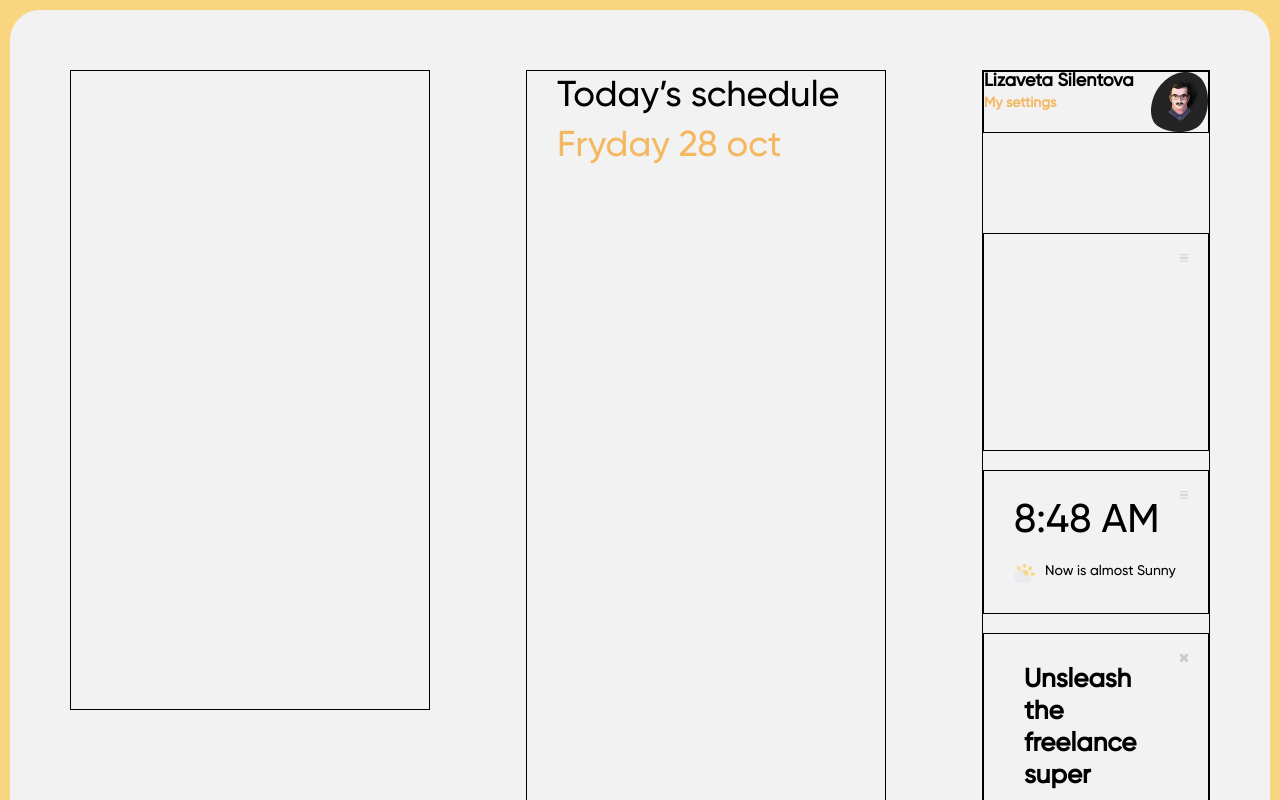
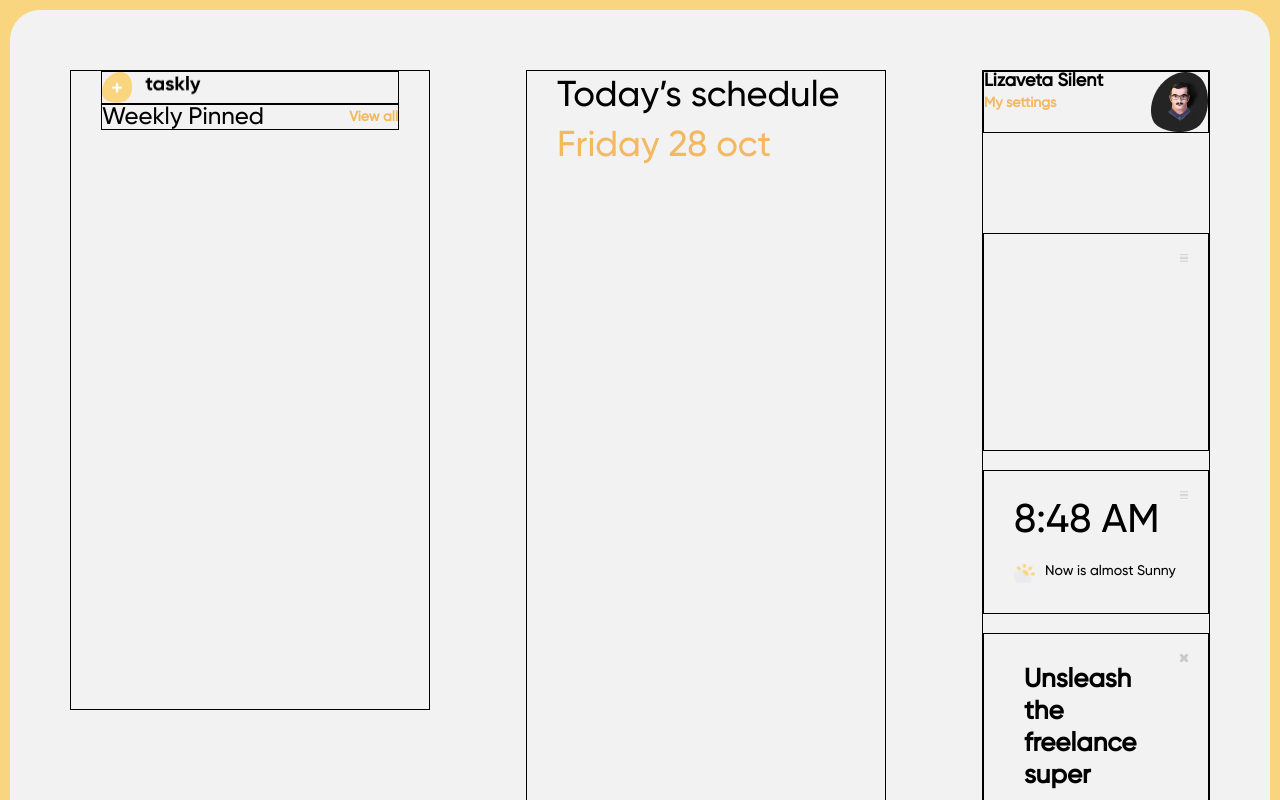
Before and after one commit to lizasilent/taskly, a React (Create React App) app: page / in a window 1280 px wide. Shown: the top 800 px of the page. Built offline with nearby package versions, Linux system fonts and the light colour scheme; no server answers.

Commit message:
left menu

```diff
--- a/package.json
+++ b/package.json
@@ -3,9 +3,13 @@
   "version": "0.1.0",
   "private": true,
   "dependencies": {
+    "@emotion/react": "^11.10.5",
+    "@emotion/styled": "^11.10.5",
+    "@mui/material": "^5.10.16",
     "@testing-library/jest-dom": "^5.16.4",
     "@testing-library/react": "^13.3.0",
     "@testing-library/user-event": "^13.5.0",
+    "antd": "^5.0.2",
     "react": "^18.1.0",
     "react-dom": "^18.1.0",
     "react-scripts": "5.0.1",
--- a/src/App.css
+++ b/src/App.css
@@ -209,3 +209,43 @@ width: 100%;
   height: 55px;
   min-width: 55px;
 }
+
+.logo {
+  display: flex;
+  justify-content: left;
+  border: 1px solid black;
+}
+
+.logo__img {
+  height: 31px;
+  width: 100px;
+}
+
+.weekly {
+  border: 1px solid black;
+
+}
+
+
+.weekly__header {
+display: flex;
+flex-direction: row;
+justify-content: space-between;
+align-items: center;
+}
+
+.weekly__header p {
+  margin: 0;
+  }
+
+.weekly__header-big {
+  font-size: 24px;
+  line-height: 24px;
+}
+
+.weekly__header-small {
+  font-size: 14px;
+  line-height: 14px;
+  font-weight: bold;
+  color: rgba(244, 184, 96, 1);
+}
--- a/src/App.js
+++ b/src/App.js
@@ -1,7 +1,7 @@
 
 import './App.css';
 import Main from "./components/Main";
-import options from "./api/musicApi";
+// import options from "./api/musicApi";
 
 function App() {
   return (
--- a/src/components/CenterMenu.js
+++ b/src/components/CenterMenu.js
@@ -9,7 +9,7 @@ function CenterMenu() {
 
         <div className="middle__header">
         <p className="text">Today’s schedule</p>
-        <p className="text yellow">Fryday 28 oct</p>
+        <p className="text yellow">Friday 28 oct</p>
         </div>
         <div></div>
 
--- a/src/components/LeftMenu.js
+++ b/src/components/LeftMenu.js
@@ -1,12 +1,25 @@
 import React from "react";
+import logo from "../images/Logo2.png";
 
 
 function LeftMenu() {
     return (
        <div className="left">
-        <div></div>
-        <div></div>
-        <div></div>
+        <div className="logo">
+            <img className="logo__img" src={logo} alt="logo"></img>
+        </div>
+
+
+        <div className="weekly">
+
+            <div className="weekly__header">
+                <p className="weekly__header-big">Weekly Pinned</p>
+                <p className="weekly__header-small">View all</p>
+            </div>
+
+
+        </div>
+        <div className="calendar"></div>
        </div>
 
     )
--- a/src/components/RightMenu.js
+++ b/src/components/RightMenu.js
@@ -5,7 +5,7 @@ function RightMenu() {
     <div className="right">
       <div className="user">
         <div className="user__info">
-          <p className="user__name">Lizaveta Silentova</p>
+          <p className="user__name">Lizaveta Silent</p>
           <p className="user__settings yellow">My settings</p>
         </div>
         <div className="user__logo"></div>
```
Also changed, not shown: 1 other file (tests, documents, lock files or other folders).
